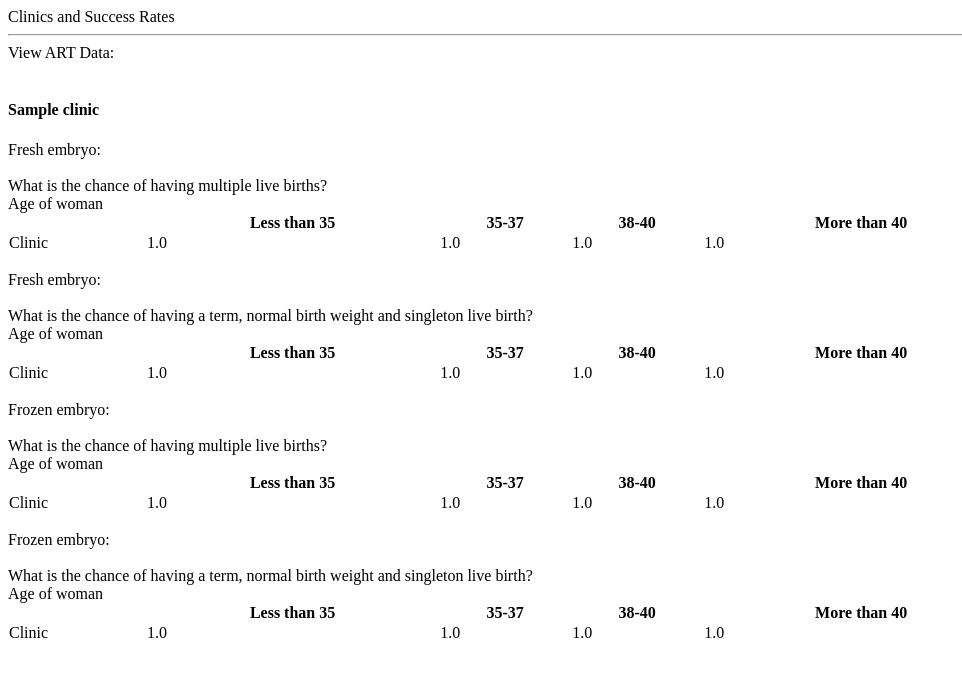
After one commit to khanhbao128/Hackbright-Project, a Flask app: a page that uses templates/base.html in a window 1280 px wide. The commit adds this page. Shown: the top 677 px of the page, without its empty margins (0-962 px from the left). Run offline with Flask 2, Linux system fonts and the light colour scheme; tables that the repository leaves empty hold one stand-in row (values such as "Sample post").

```diff
--- a/server.py
+++ b/server.py
@@ -1,6 +1,7 @@
 from jinja2 import StrictUndefined
 
 from flask import Flask, render_template, request, flash, redirect, session
+import requests
 from flask_debugtoolbar import DebugToolbarExtension
 
 from model import Clinic, Rate
--- a/templates/base.html
+++ b/templates/base.html
@@ -2,11 +2,13 @@
 <html>
 <head>
     <title>Clinics and Success Rates</title>
-    <link rel="stylesheet" type="text/css" href="statics/map.css">
-    <script
-  src="https://code.jquery.com/jquery-3.4.1.js"
+    <link rel="stylesheet" type="text/css" href="static/map.css">
+
+    <script src="https://code.jquery.com/jquery-3.4.1.js"
   integrity="sha256-WpOohJOqMqqyKL9FccASB9O0KwACQJpFTUBLTYOVvVU="
   crossorigin="anonymous"></script>
+
+
 </head>
 
 <body>
@@ -29,5 +31,6 @@
     <script crossorigin src="https://unpkg.com/babel-standalone@6.26.0/babel.js" type='text/jsx'></script>
 
 
+
 </body>
 </html>
--- /dev/null
+++ b/templates/show_rates.html
@@ -0,0 +1,102 @@
+{% extends 'base.html' %}
+
+{% block content %}
+
+View ART Data:<br><br>
+
+<h4>{{ clinic_name }}</h4>
+
+Fresh embryo:<br><br>
+    What is the chance of having multiple live births?<br>
+        Age of woman
+        <table>
+            <tr>
+                <th></th>
+                <th>Less than 35</th>
+                <th>35-37</th>
+                <th>38-40</th>
+                <th>More than 40</th>
+            </tr>
+            <tr>
+                {% for rate in rates %}
+                <td>Clinic</td>
+                <td>{{ rate.fresh_mul_1 }}</td>
+                <td>{{ rate.fresh_mul_2 }}</td>
+                <td>{{ rate.fresh_mul_3 }}</td>
+                <td>{{ rate.fresh_mul_4 }}</td>
+                {% endfor %}
+            </tr>
+        </table><br>
+
+Fresh embryo:<br><br>
+
+What is the chance of having a term, normal birth weight and singleton live birth?<br>
+        Age of woman
+        <table>
+            <tr>
+                <th></th>
+                <th>Less than 35</th>
+                <th>35-37</th>
+                <th>38-40</th>
+                <th>More than 40</th>
+            </tr>
+            <tr>
+                {% for rate in rates %}
+                <td>Clinic</td>
+                <td>{{ rate.fresh_sin_1 }}</td>
+                <td>{{ rate.fresh_sin_2 }}</td>
+                <td>{{ rate.fresh_sin_3 }}</td>
+                <td>{{ rate.fresh_sin_4 }}</td>
+                {% endfor %}
+            </tr>
+        </table><br>
+
+
+
+Frozen embryo:<br><br>
+    What is the chance of having multiple live births?<br>
+        Age of woman
+        <table>
+            <tr>
+                <th></th>
+                <th>Less than 35</th>
+                <th>35-37</th>
+                <th>38-40</th>
+                <th>More than 40</th>
+            </tr>
+            <tr>
+                 {% for rate in rates %}
+
+                <td>Clinic</td>
+                <td>{{ rate.fro_mul_1 }}</td>
+                <td>{{ rate.fro_mul_2 }}</td>
+                <td>{{ rate.fro_mul_3 }}</td>
+                <td>{{ rate.fro_mul_4 }}</td>
+                {% endfor %}
+            </tr>
+        </table><br>
+
+Frozen embryo:<br><br>
+    What is the chance of having a term, normal birth weight and singleton live birth?<br>
+        Age of woman
+        <table>
+            <tr>
+                <th></th>
+                <th>Less than 35</th>
+                <th>35-37</th>
+                <th>38-40</th>
+                <th>More than 40</th>
+            </tr>
+            <tr>
+                {% for rate in rates %}
+
+                <td>Clinic</td>
+                <td>{{ rate.fro_sin_1 }}</td>
+                <td>{{ rate.fro_sin_2 }}</td>
+                <td>{{ rate.fro_sin_3 }}</td>
+                <td>{{ rate.fro_sin_4 }}</td>
+                {% endfor %}
+            </tr>
+        </table>
+
+{% endblock %}
```
Also changed, not shown: templates/map.html (+47 -14 lines), templates/show_list.html (added, +30 -0 lines), static/2016 Clinic Table Data Records-Table 1.csv (renamed from statics/2016 Clinic Table Data Records-Table 1.csv), static/2016 data.csv (renamed from statics/2016 data.csv), static/map.css (renamed from statics/map.css), 5 other files.
